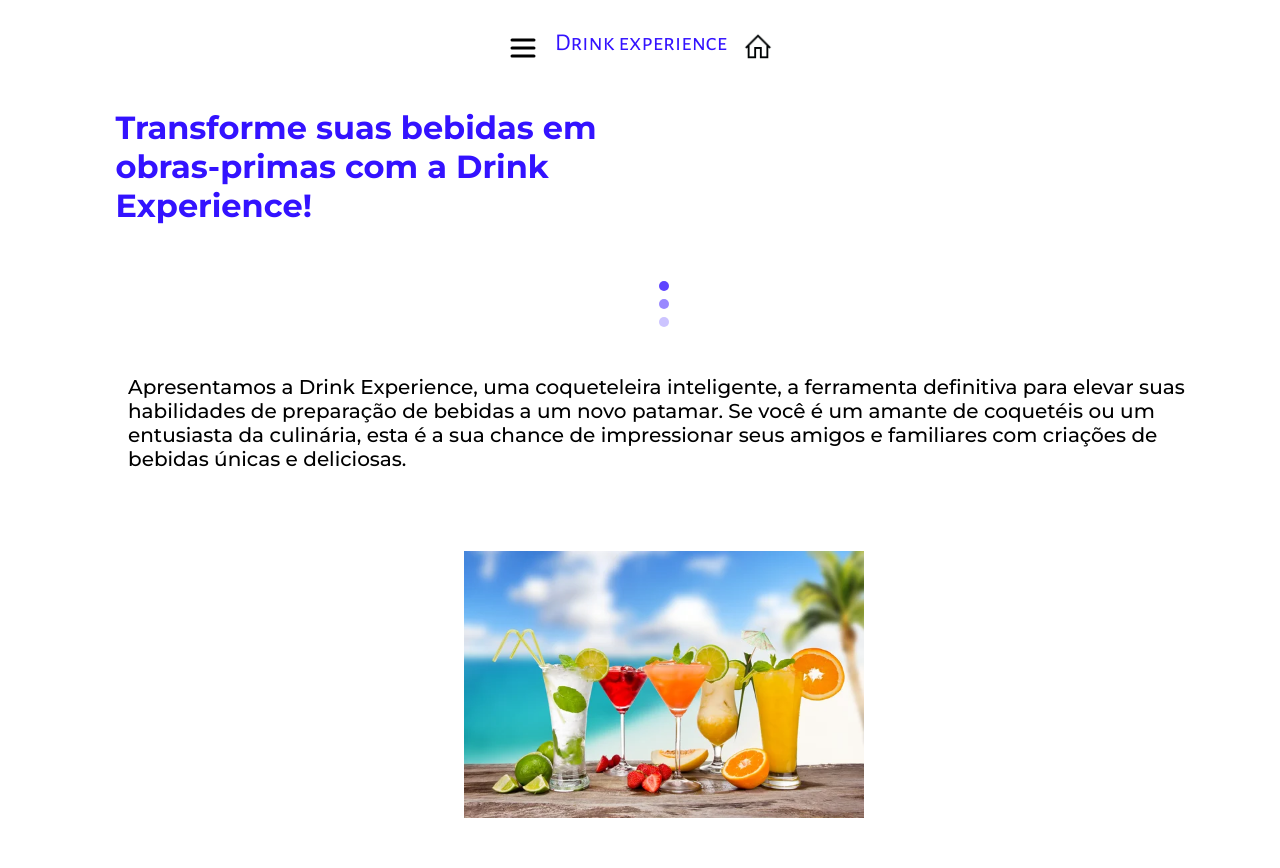
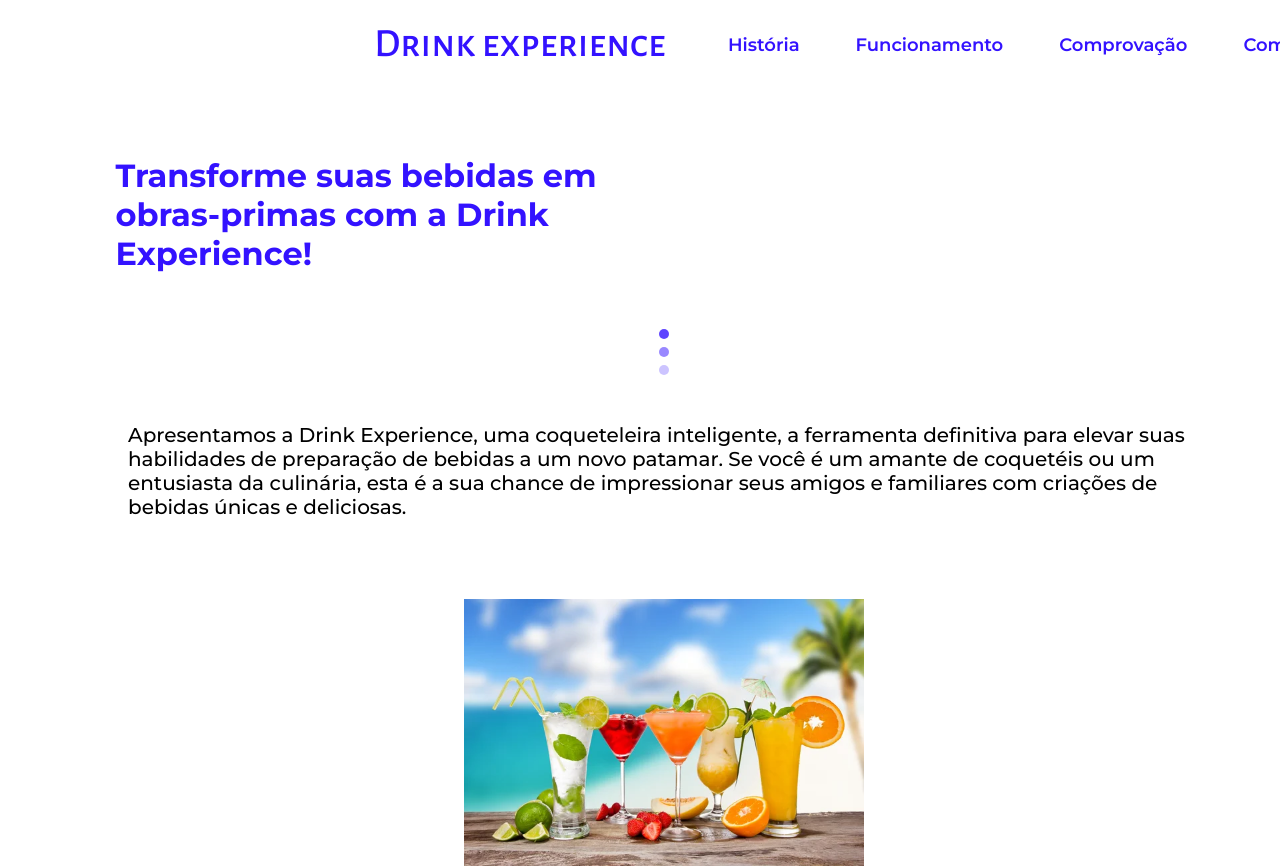
Before and after one commit to kehkelly/tcc-2, a React (Vite) app: page / in a window 1280 px wide. Shown: the top 868 px of the page. Built offline with nearby package versions, Linux system fonts and the light colour scheme.

Commit message:
header do desktop ajustado

```diff
--- a/src/components/Header.jsx
+++ b/src/components/Header.jsx
@@ -1,7 +1,7 @@
 import React, { useState } from 'react';
 import IconHome from "../assets/icon-house.svg";
 import { Link } from 'react-router-dom';
-import { List, X } from "@phosphor-icons/react";
+import { List, X, House } from "@phosphor-icons/react";
 import { MenuMobile } from '../styles/Header.styles';
 
 export function Header() {
@@ -16,8 +16,8 @@ export function Header() {
   }
 
   return (
+    <MenuMobile abrir={abrirMenu}>
       <header>
-      <MenuMobile abrir={abrirMenu}>
         <div className="botao">
           <button onClick={handleAbrir}>
             <List size={32} weight="bold"/>
@@ -38,13 +38,12 @@ export function Header() {
             <Link to="/comprovacao" className="link">Comprovação</Link>
             <Link to="/componentes" className="link">Componentes</Link>
             <Link to="/sobre-nos" className="link">Sobre nós</Link>
+            <Link to="/" className='home'>
+              <House size={32} weight="duotone"/>
+            </Link>
           </nav>
         </div>
-
-          <Link to="/" className='home'>
-            <img src={ IconHome } alt="ícone de casa" />
-          </Link>
+      </header>
     </MenuMobile>
-    </header>
   )
 }
--- a/src/styles/Header.styles.js
+++ b/src/styles/Header.styles.js
@@ -49,15 +49,16 @@ export const MenuMobile = styled.div`
         div {
             display: flex;
             align-items: center;
+
         }
 
         h1 {
             color: ${props => props.theme.white};
             text-align: left;
-            padding-left: 2rem;
             font-size: 1.75rem;
             margin-top: 0;
             margin-left: 0;
+            background: none;
         }
 
         .link {
@@ -74,22 +75,30 @@ export const MenuMobile = styled.div`
     @media (min-width:400px){
         header {
             box-sizing: border-box;
-            width: 100%;
             display: flex;
             justify-content: center;
             align-items: center;
+            padding-top: 1rem;
 
             .botao {
                 display: none;
             }
 
             h1 {
-                font-size: 2.25rem;
-                padding-right: 13rem;
-                margin-left: -2rem;
+                font-size: 2.5rem;
+                color: ${props => props.theme.titleColor};
+                width: 15rem;
+                white-space: nowrap;
+                margin-right: 3rem;
+                margin-left: 24rem;
+                margin-top: -2rem;
+                display: flex;
+                justify-content: center;
+                font-weight: 500;
             }
 
             nav {
+                height: 5.5rem;
                 left: 0;
                 display: flex;
                 border: none;
@@ -97,6 +106,7 @@ export const MenuMobile = styled.div`
                 font-size: 1.125rem;
                 font-weight: 700;
                 gap: 1.5rem;
+                background: none;
                 button {
                     display: none;
                 }
@@ -105,6 +115,10 @@ export const MenuMobile = styled.div`
             .link {
                 text-decoration: none;
                 color: ${props => props.theme.titleColor};
+                white-space: nowrap;
+                border: none;
+                font-weight: 600;
+                margin-top: 0.15rem;
             }
 
             .link:hover {
@@ -113,6 +127,7 @@ export const MenuMobile = styled.div`
 
             .home {
                 margin-left: 2rem;
+                margin-top: -0.25rem;
             }
         }
     }
--- a/src/styles/global.js
+++ b/src/styles/global.js
@@ -9,14 +9,15 @@ export const GlobalStyle = createGlobalStyle`
     }
 
     main {
+        width: 100%;
         margin-inline: 1.5rem;
         padding-block: 3.125rem;
-        padding-inline: 1.25rem;
         display: flex;
         flex-direction: column;
         align-items: center;
         justify-content: center;
         text-align: left;
+        margin-top: 3rem;
 
         h2 {
             font-size: 1.2rem;
@@ -79,6 +80,7 @@ export const GlobalStyle = createGlobalStyle`
     footer {
         display: flex;
         flex-direction: column;
+        width: 100%;
         padding-inline: 1.5rem;
         background: ${props => props.theme.footerBg};
 
```
Lines whose indentation alone changed are shown as unchanged.
